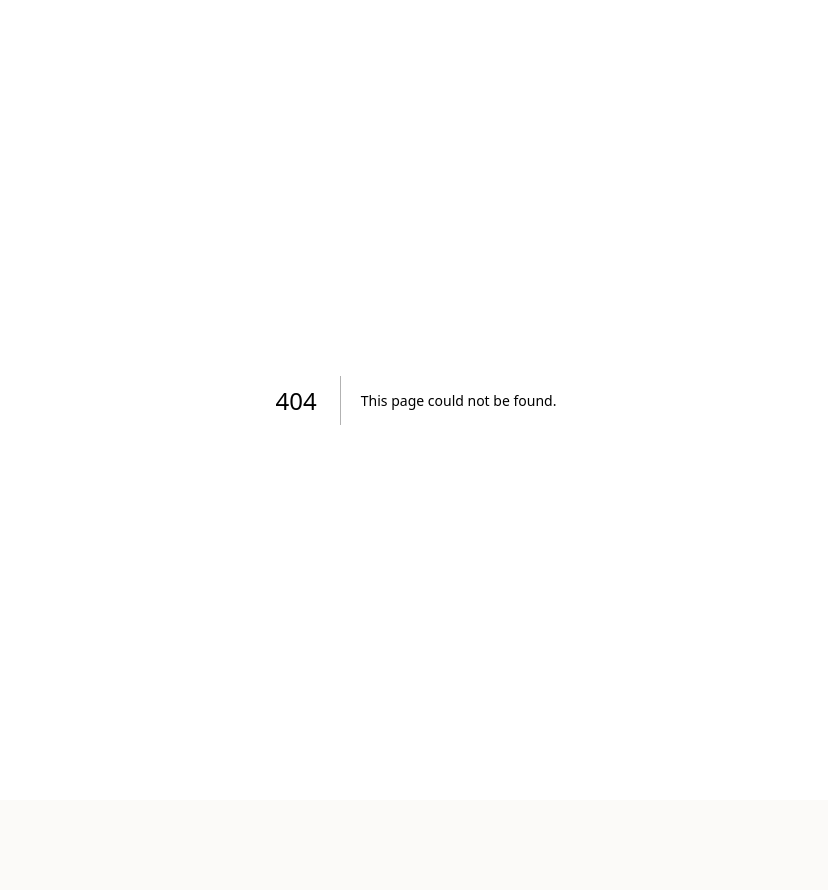
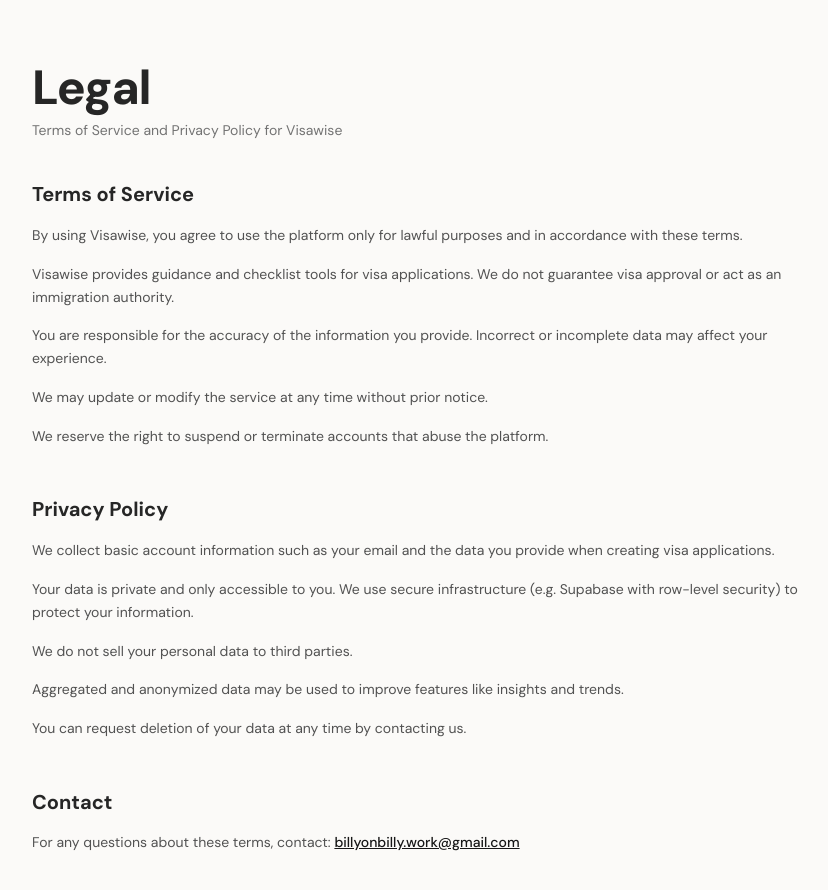
Before and after one commit to billyonbilly-ai/visawise, a Next.js app: page /legal in a window 1280 px wide. Before the commit this address had no page. Shown: the top 890 px of the page, without its empty margins (224-1052 px from the left). Before the commit the page ends 800 px from the top, so only its background shows below. Built offline with nearby package versions, Linux system fonts and the light colour scheme.

Commit message:
Build legal, updates and contact pages

```diff
--- /dev/null
+++ b/app/contact/page.jsx
@@ -0,0 +1,63 @@
+export default function ContactPage() {
+  return (
+    <main className="px-3 py-16 min-[1200px]:px-38">
+      <div className="mx-auto max-w-3xl">
+        <h1 className="mb-3 text-3xl font-extrabold tracking-tight md:text-5xl">
+          Contact
+        </h1>
+
+        <p className="text-md mb-2 font-medium text-neutral-800">
+          Hi traveler 👋
+        </p>
+        <p className="mb-10 max-w-xl text-sm leading-relaxed text-neutral-500">
+          Need help, have a question, or want to make an inquiry? Reach out
+          directly to the founder. You’ll get a real response, not a bot.
+        </p>
+
+        <div className="flex flex-col gap-4">
+          {/* Email */}
+          <div className="card-shadow flex items-center justify-between rounded-2xl border border-neutral-200 bg-white px-5 py-4 transition hover:bg-neutral-50">
+            <div>
+              <p className="text-sm font-semibold text-neutral-800">
+                Send an email to
+              </p>
+              <p className="text-sm text-neutral-500">
+                billyonbilly.work@gmail.com
+              </p>
+            </div>
+          </div>
+
+          {/* X (Twitter) */}
+          <a
+            href="https://x.com/billyonbilly"
+            target="_blank"
+            rel="noopener noreferrer"
+            className="card-shadow flex items-center justify-between rounded-2xl border border-neutral-200 bg-white px-5 py-4 transition hover:bg-neutral-50"
+          >
+            <div>
+              <p className="text-sm font-semibold text-neutral-800">
+                Message on X
+              </p>
+              <p className="text-sm text-neutral-500">@billyonbilly</p>
+            </div>
+
+            <span className="text-neutral-400">
+              <svg
+                xmlns="http://www.w3.org/2000/svg"
+                viewBox="0 0 16 16"
+                fill="currentColor"
+                className="size-4"
+              >
+                <path
+                  fillRule="evenodd"
+                  d="M2 8a.75.75 0 0 1 .75-.75h8.69L8.22 4.03a.75.75 0 0 1 1.06-1.06l4.5 4.5a.75.75 0 0 1 0 1.06l-4.5 4.5a.75.75 0 0 1-1.06-1.06l3.22-3.22H2.75A.75.75 0 0 1 2 8Z"
+                  clipRule="evenodd"
+                />
+              </svg>
+            </span>
+          </a>
+        </div>
+      </div>
+    </main>
+  );
+}
--- a/app/dashboard/new/page.jsx
+++ b/app/dashboard/new/page.jsx
@@ -268,7 +268,7 @@
         </div>
 
         <p className="mt-7.5 text-center text-xs text-neutral-500">
-          Need help?{" "}
+          Need help? Email{" "}
           <a
             href="mailto:billy@visawise.ng"
             className="text-brand-black hover:text-brand-green underline transition-colors"
--- /dev/null
+++ b/app/legal/page.jsx
@@ -0,0 +1,91 @@
+export default function LegalPage() {
+  return (
+    <main className="px-3 py-16 min-[1200px]:px-38">
+      <div className="mx-auto max-w-3xl">
+        <h1 className="mb-2 text-3xl font-extrabold tracking-tight md:text-5xl">
+          Legal
+        </h1>
+        <p className="mb-10 text-sm text-neutral-500">
+          Terms of Service and Privacy Policy for Visawise
+        </p>
+
+        {/* TERMS */}
+        <section className="mb-12">
+          <h2 className="mb-4 text-xl font-bold">Terms of Service</h2>
+
+          <div className="space-y-4 text-sm leading-relaxed text-neutral-600">
+            <p>
+              By using Visawise, you agree to use the platform only for lawful
+              purposes and in accordance with these terms.
+            </p>
+
+            <p>
+              Visawise provides guidance and checklist tools for visa
+              applications. We do not guarantee visa approval or act as an
+              immigration authority.
+            </p>
+
+            <p>
+              You are responsible for the accuracy of the information you
+              provide. Incorrect or incomplete data may affect your experience.
+            </p>
+
+            <p>
+              We may update or modify the service at any time without prior
+              notice.
+            </p>
+
+            <p>
+              We reserve the right to suspend or terminate accounts that abuse
+              the platform.
+            </p>
+          </div>
+        </section>
+
+        {/* PRIVACY */}
+        <section className="mb-12">
+          <h2 className="mb-4 text-xl font-bold">Privacy Policy</h2>
+
+          <div className="space-y-4 text-sm leading-relaxed text-neutral-600">
+            <p>
+              We collect basic account information such as your email and the
+              data you provide when creating visa applications.
+            </p>
+
+            <p>
+              Your data is private and only accessible to you. We use secure
+              infrastructure (e.g. Supabase with row-level security) to protect
+              your information.
+            </p>
+
+            <p>We do not sell your personal data to third parties.</p>
+
+            <p>
+              Aggregated and anonymized data may be used to improve features
+              like insights and trends.
+            </p>
+
+            <p>
+              You can request deletion of your data at any time by contacting
+              us.
+            </p>
+          </div>
+        </section>
+
+        {/* CONTACT */}
+        <section>
+          <h2 className="mb-4 text-xl font-bold">Contact</h2>
+          <p className="text-sm text-neutral-600">
+            For any questions about these terms, contact:{" "}
+            <a
+              href="mailto:billyonbilly.work@gmail.com"
+              className="font-medium text-neutral-900 underline"
+            >
+              billyonbilly.work@gmail.com
+            </a>
+          </p>
+        </section>
+      </div>
+    </main>
+  );
+}
--- /dev/null
+++ b/app/updates/page.jsx
@@ -0,0 +1,26 @@
+export default function UpdatesPage() {
+  return (
+    <main className="px-3 py-16 min-[1200px]:px-38">
+      <div className="mx-auto max-w-3xl">
+        <h1 className="mb-2 text-3xl font-extrabold tracking-tight md:text-5xl">
+          Updates
+        </h1>
+        <p className="mb-10 text-sm text-neutral-500">
+          Product updates and announcements
+        </p>
+
+        <div className="card-shadow rounded-2xl border border-neutral-200 bg-white p-6">
+          <p className="text-sm leading-relaxed text-neutral-600">
+            All future updates, improvements, and announcements about Visawise
+            will be published here.
+          </p>
+
+          <p className="mt-4 text-sm leading-relaxed text-neutral-600">
+            As we continue to build, you’ll find new features, changes, and
+            important information documented on this page.
+          </p>
+        </div>
+      </div>
+    </main>
+  );
+}
--- a/components/sections/Footer.jsx
+++ b/components/sections/Footer.jsx
@@ -62,10 +62,7 @@
               </Link>
             </li>
             <li>
-              <a
-                href="mailto:billyonbilly.work@gmail.com?subject=Inquiry"
-                className="hover:text-brand-green"
-              >
+              <a href="/contact" className="hover:text-brand-green">
                 Contact
               </a>
             </li>
@@ -79,12 +76,12 @@
           </h4>
           <ul className="space-y-2 text-sm">
             <li>
-              <a href="/terms" className="hover:text-brand-green">
+              <a href="/legal" className="hover:text-brand-green">
                 Terms of service
               </a>
             </li>
             <li>
-              <a href="/privacy" className="hover:text-brand-green">
+              <a href="/legal" className="hover:text-brand-green">
                 Privacy policy
               </a>
             </li>
```
